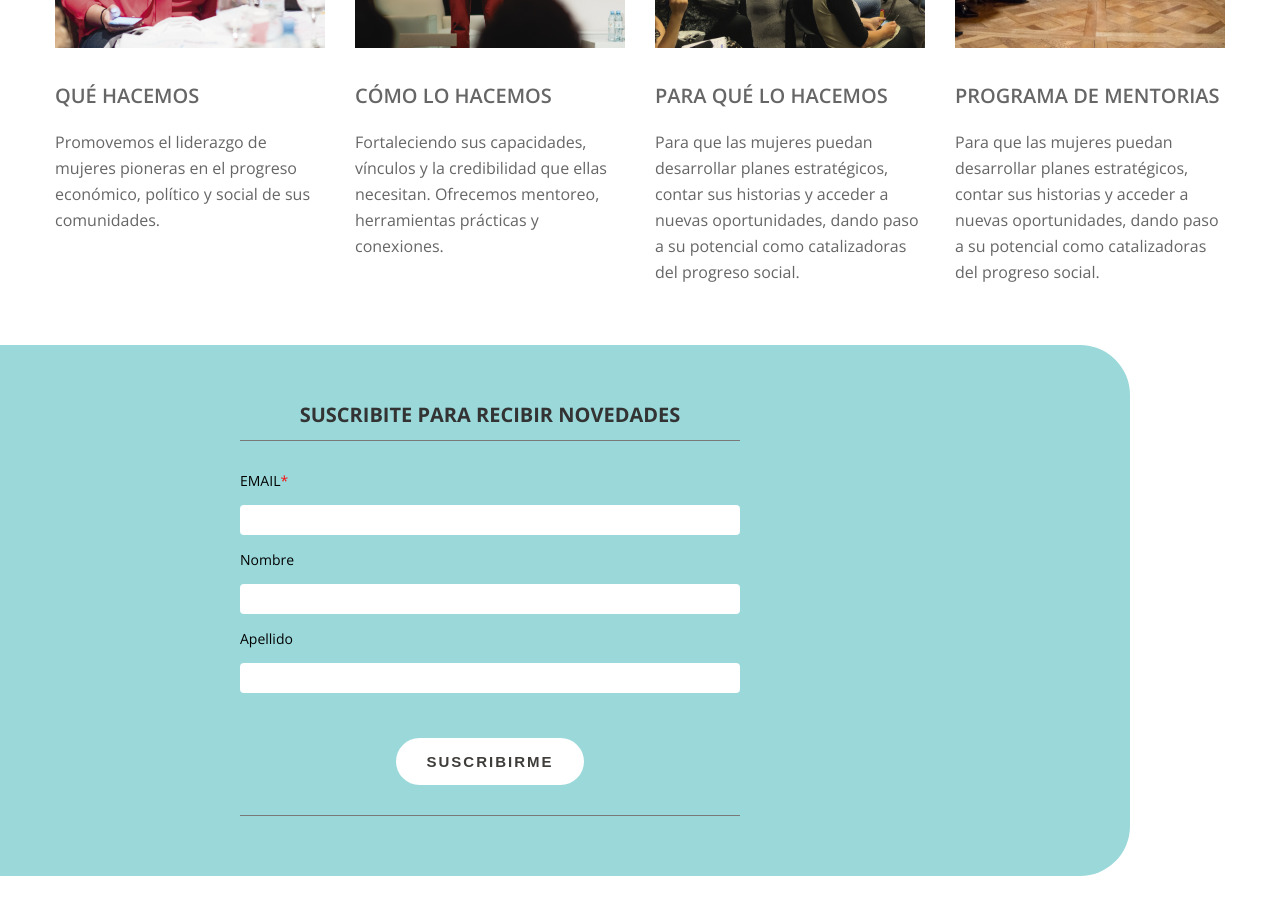
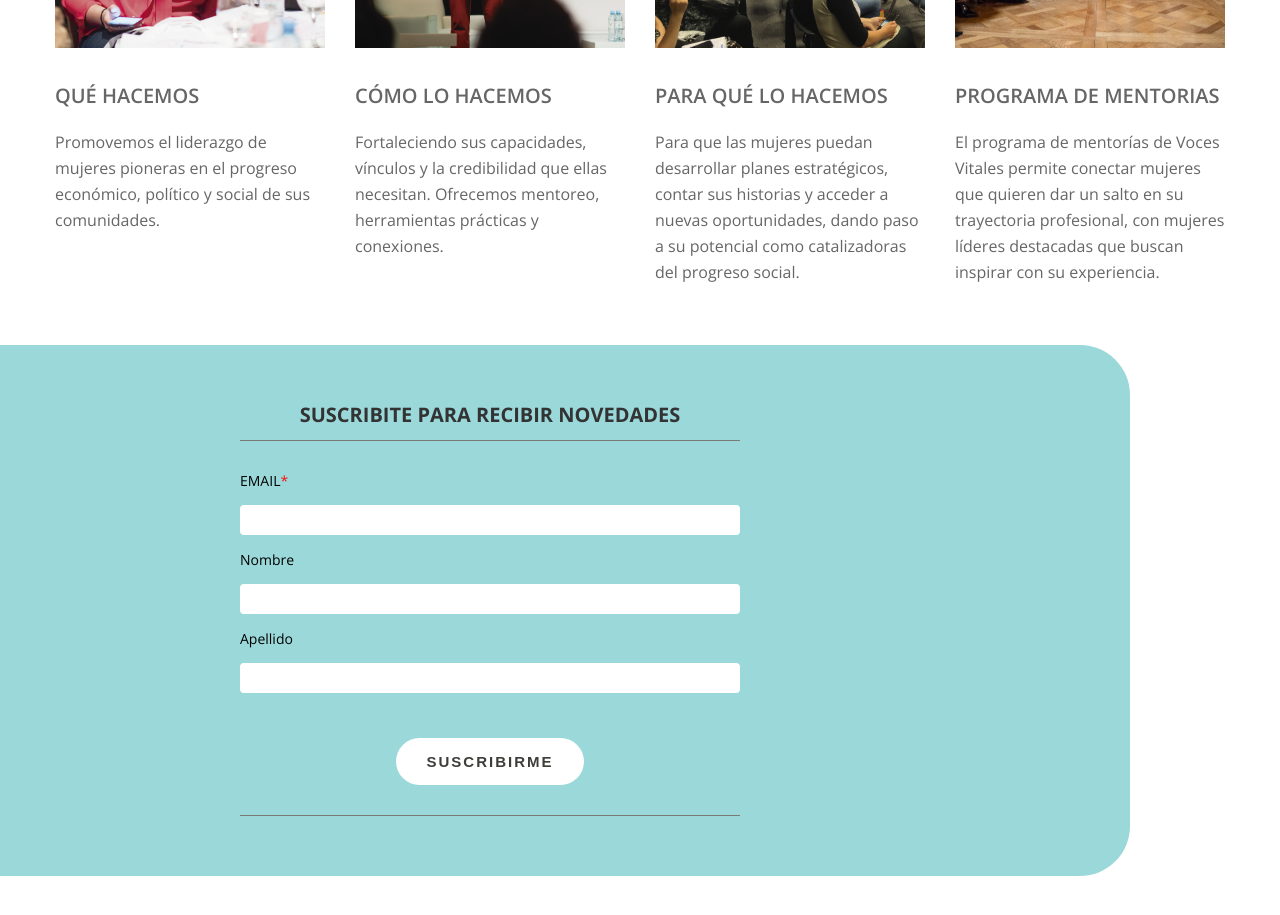
Before and after one commit to maru8605/vocesvitales-front-g4, a React (Create React App) app: page / in a window 1280 px wide. Shown: the part 780-1695 px from the top of the page. Built offline with nearby package versions, Linux system fonts and the light colour scheme.

Commit message:
modifique texto de la seccion about

```diff
--- a/src/sections/About/About.js
+++ b/src/sections/About/About.js
@@ -48,9 +48,7 @@ function About() {
 
 				<AboutArticle
 					title="PROGRAMA DE MENTORIAS"
-					description="Para que las mujeres puedan desarrollar planes estratégicos, contar
-          sus historias y acceder a nuevas oportunidades, dando paso a su
-          potencial como catalizadoras del progreso social."
+					description="El programa de mentorías de Voces Vitales permite conectar mujeres que quieren dar un salto en su trayectoria profesional, con mujeres líderes destacadas que buscan inspirar con su experiencia."
 					src="/img/mentorias.png"
 				/>
 			</div>
```
Also changed, not shown: 1 other file (tests, documents, lock files or other folders).
